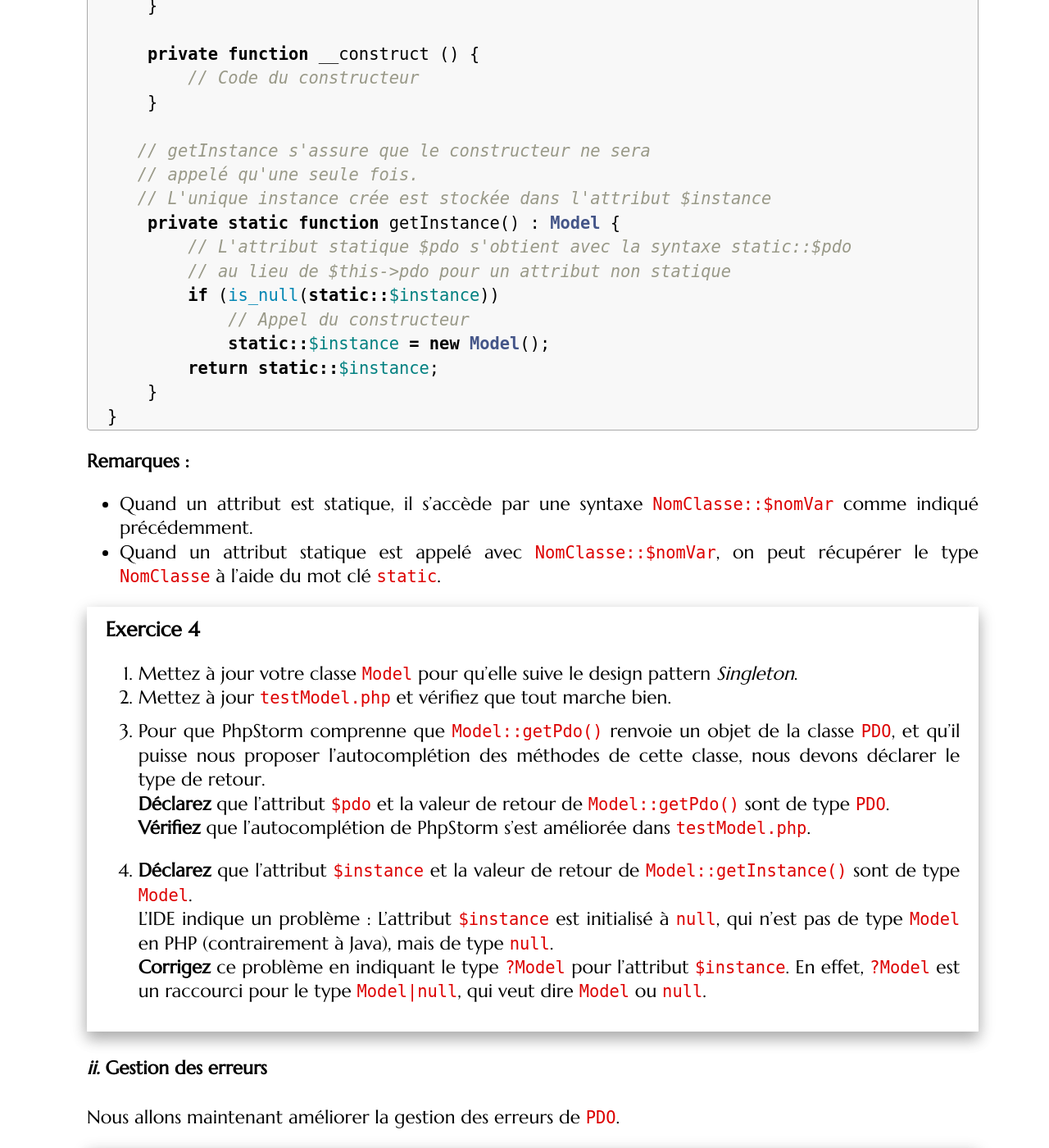
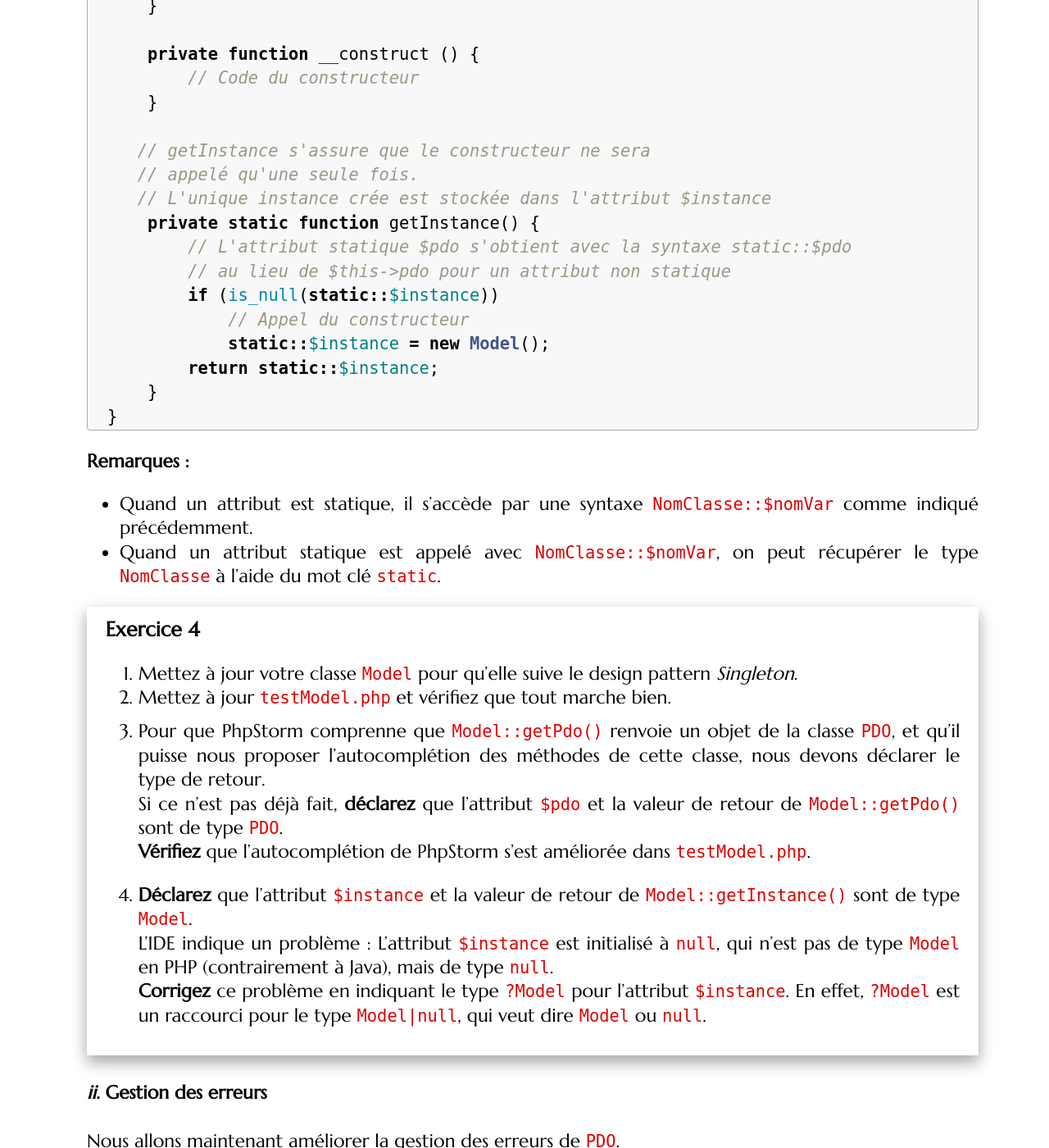
Before and after one commit to romainlebreton/R3.01-DeveloppementWeb, a Jekyll site: the page built from tutorials/tutorial2.md, in a window 1280 px wide and 1400 px high, scrolled down 5602 px. Shown: the whole window at 82% size. Built offline with Jekyll 4.4.1, drawn with Linux system fonts in a browser that asks for light colours; some web fonts are replaced.

Commit message:
correction pour le typage de la classe Model

````diff
--- a/tutorials/tutorial2.md
+++ b/tutorials/tutorial2.md
@@ -236,7 +236,7 @@ Voici le squelette d'un singleton :
 
 ```php?start_inline=1
 class Model {
-    private static ?Model $instance = null;
+    private static $instance = null;
 
     private $pdo;
 
@@ -251,7 +251,7 @@ class Model {
    // getInstance s'assure que le constructeur ne sera
    // appelé qu'une seule fois.
    // L'unique instance crée est stockée dans l'attribut $instance
-    private static function getInstance() : Model {
+    private static function getInstance() {
         // L'attribut statique $pdo s'obtient avec la syntaxe static::$pdo
         // au lieu de $this->pdo pour un attribut non statique
         if (is_null(static::$instance))
@@ -286,7 +286,7 @@ class Model {
 1. Pour que PhpStorm comprenne que `Model::getPdo()` renvoie un objet de la classe `PDO`,
    et qu'il puisse nous proposer l'autocomplétion des méthodes de cette classe, nous devons déclarer
    le type de retour.
-   **Déclarez** que l'attribut `$pdo` et la valeur de retour de `Model::getPdo()` sont de type
+   Si ce n'est pas déjà fait, **déclarez** que l'attribut `$pdo` et la valeur de retour de `Model::getPdo()` sont de type
    `PDO`.
    **Vérifiez** que l'autocomplétion de PhpStorm s'est améliorée dans `testModel.php`.
 
````
